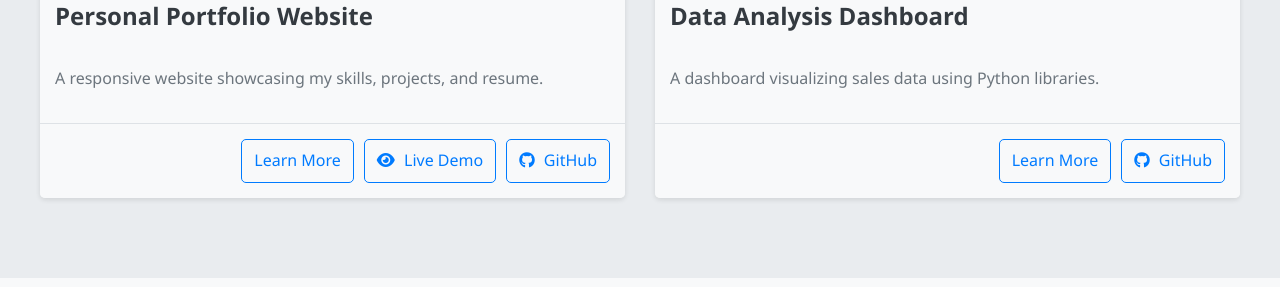
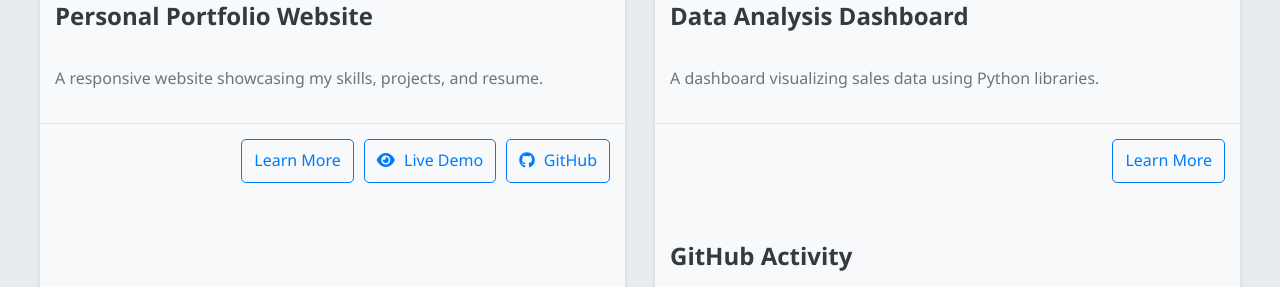
Before and after one commit to guy-hemo/website, a Flask app: page / in a window 1280 px wide. Shown: the part 1384-1671 px from the top of the page. Run offline with Flask 3, Linux system fonts and the light colour scheme.

Commit message:
New Website

```diff
--- a/templates/index.html
+++ b/templates/index.html
@@ -51,10 +51,16 @@
                         {% if project.live_demo %}
                         <a href="{{ project.live_demo }}" target="_blank"><i class="fas fa-eye"></i> Live Demo</a>
                         {% endif %}
-                        {% if project.github %}
+                        {% if project.github and 'github-activity-graph' not in project.github %}
                         <a href="{{ project.github }}" target="_blank"><i class="fab fa-github"></i> GitHub</a>
                         {% endif %}
                     </div>
+                    {% if project.github and 'github-activity-graph' in project.github %}
+                    <div class="github-activity-preview">
+                        <h3>GitHub Activity</h3>
+                        <img src="{{ project.github }}" alt="GitHub Activity Graph" style="max-width: 100%;">
+                    </div>
+                    {% endif %}
                 </div>
                 {% endfor %}
             </div>
```
